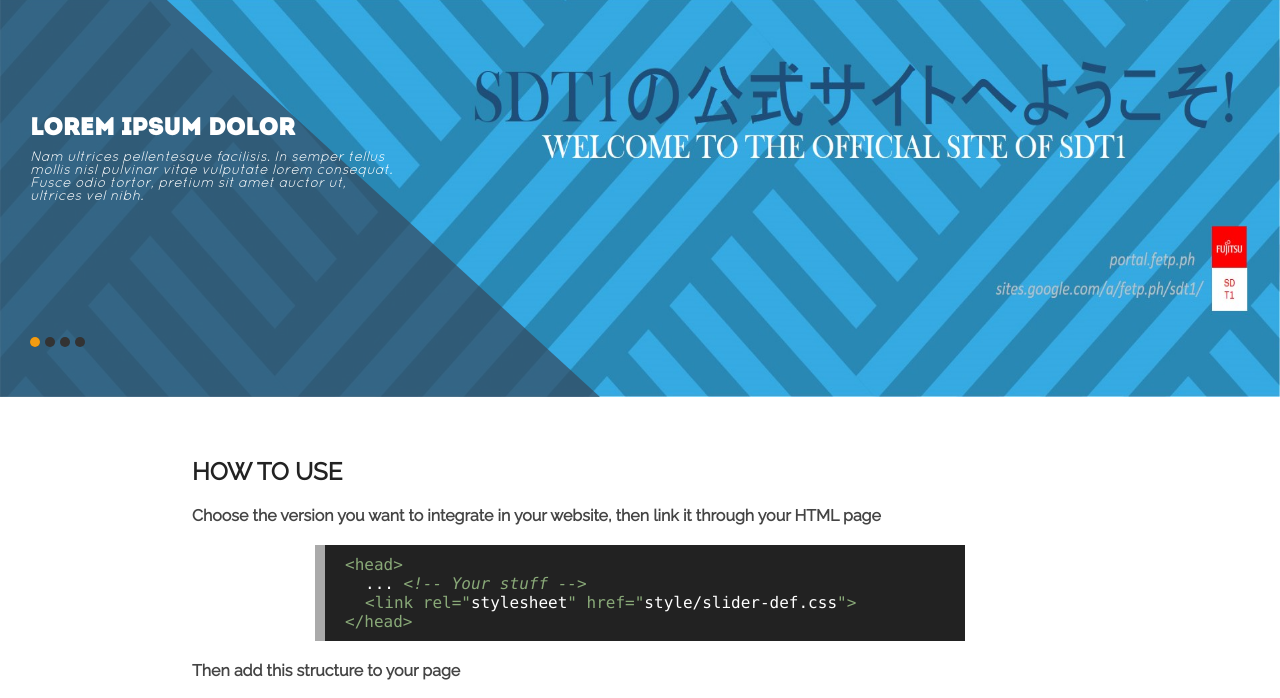
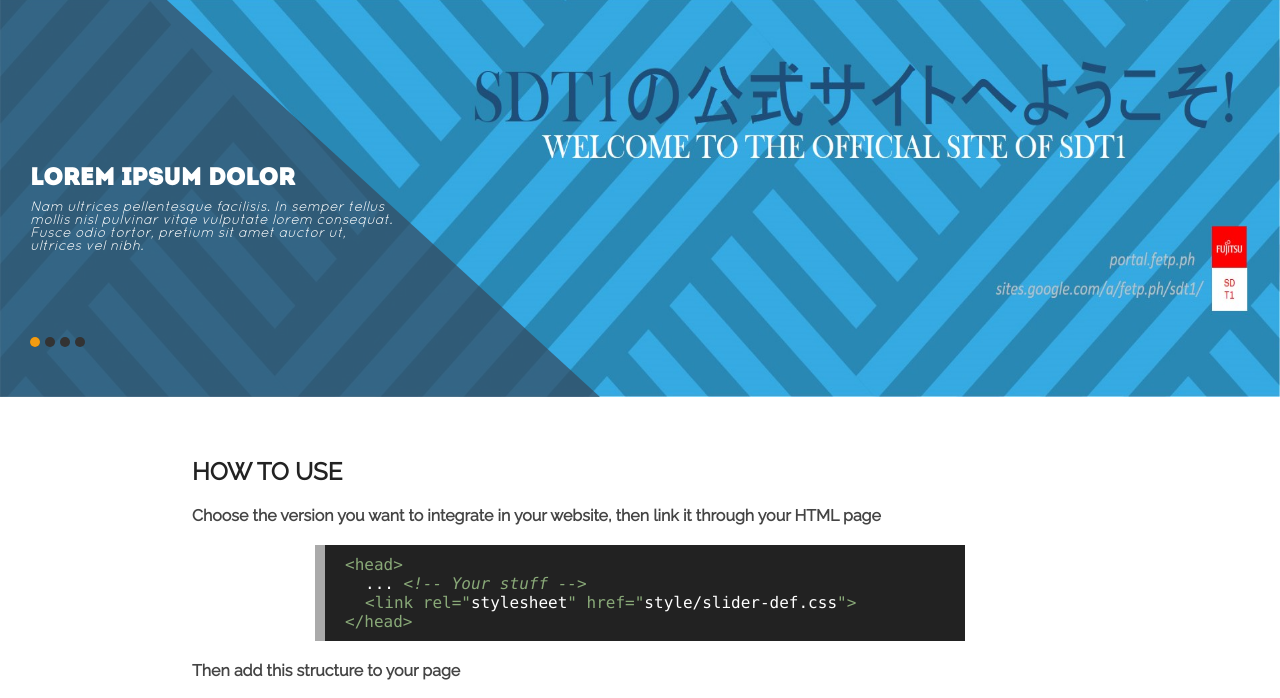
Before and after one commit to SDT1-FETP/SDT1Site_Prod, a plain HTML site: page SDT1-HomeBanner/index.html in a window 1280 px wide. Shown: the part 83-781 px from the top of the page. Drawn offline with Linux system fonts and the light colour scheme.

Commit message:
Update slider-def.css

```diff
--- a/SDT1-HomeBanner/style/slider-def.css
+++ b/SDT1-HomeBanner/style/slider-def.css
@@ -66,7 +66,7 @@
   height:150px;
   float:left;
   position:relative;
-  top:120px;
+  top:170px;
   -webkit-animation:content-s 7.5s infinite;
   -moz-animation:content-s 7.5s infinite;
   animation:content-s 7.5s infinite;
```
